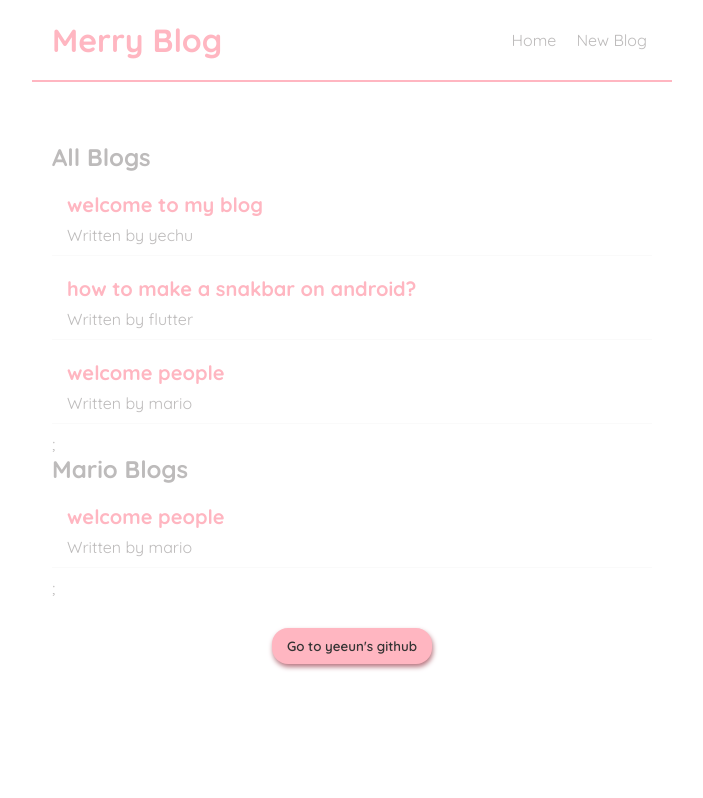
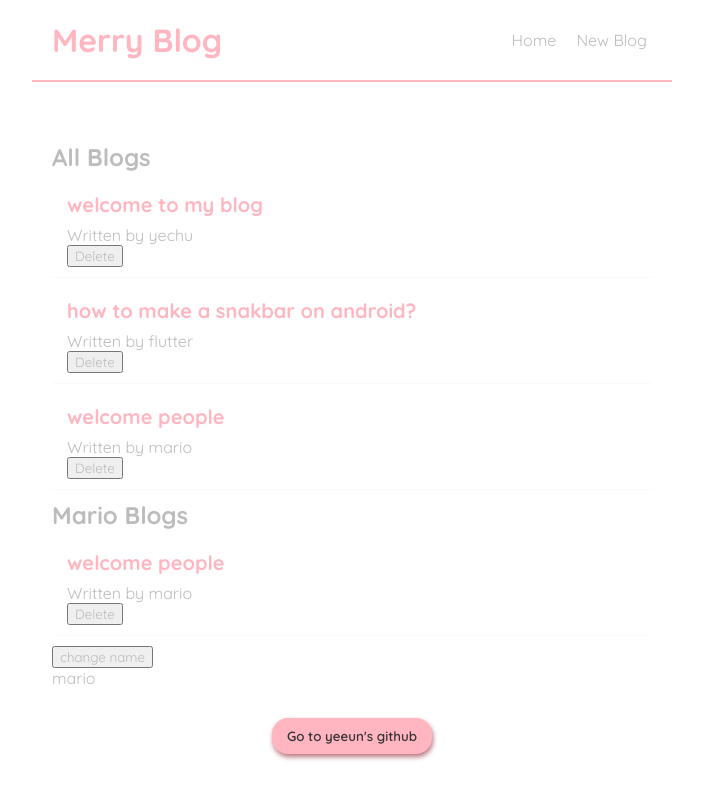
Before and after one commit to yechubot/react-merry-blog, a React (Create React App) app: page / in a window 1280 px wide. Shown: the top 798 px of the page, without its empty margins (288-991 px from the left). Built offline with nearby package versions, Linux system fonts and the light colour scheme; the HTML template or start-up script is replaced by a standard one.

Commit message:
use Effect called when name changed

```diff
--- a/src/BlogLists.js
+++ b/src/BlogLists.js
@@ -1,16 +1,16 @@
-const BlogList = ({ blogs, title }) => {
+const BlogList = ({ blogs, title, handleDelete }) => {
     return (
-
         <div className="blog-list">
             <h2>{title}</h2>
             {blogs.map((blog) => (
                 <div className="blog-preview" key={blog.id}>
                     <h2>{blog.title}</h2>
                     <p>Written by {blog.author}</p>
+                    <button onClick={()=> {handleDelete(blog.id)}}>Delete</button>
                 </div>
-            ))};
+            ))}
         </div>
-    );
+    )
 }
 
 export default BlogList;
--- a/src/Home.js
+++ b/src/Home.js
@@ -1,4 +1,4 @@
-import { useState } from "react";
+import { useState, useEffect } from "react";
 import BlogList from "./BlogLists";
 
 const Home = () => {
@@ -7,10 +7,23 @@
         { title: 'how to make a snakbar on android?', body: 'this is my ...', author: 'flutter', id: 2 },
         { title: 'welcome people', body: 'this is my ...', author: 'mario', id: 3 }]);
 
+        const [name,setName] = useState('mario');
+    const handleDelete = (id) => {
+        const newBlogs = blogs.filter(blog => blog.id !==id); // match -> delete
+        setBlogs(newBlogs);
+    }
+
+    useEffect(()=> {
+        console.log('use effect ran');
+        console.log(name);
+    },name);//name 변할때만 호출됨
     return (
         <div className="home">
-         <BlogList title="All Blogs " blogs ={blogs}/>
-         <BlogList title="Mario Blogs" blogs ={blogs.filter((blog)=> blog.author==='mario')}/>
+         <BlogList title="All Blogs " blogs ={blogs} handleDelete={handleDelete}/>
+         <BlogList title="Mario Blogs" blogs ={blogs.filter((blog)=> blog.author==='mario')}
+         handleDelete={handleDelete}/>
+         <button onClick={()=> setName('yechu')}>change name</button>
+         <p>{name}</p>
             <div className="go-github">
                 <button href="/">Go to yeeun's github </button>
             </div>
```
Also changed, not shown: 1 other file (tests, documents, lock files or other folders).
